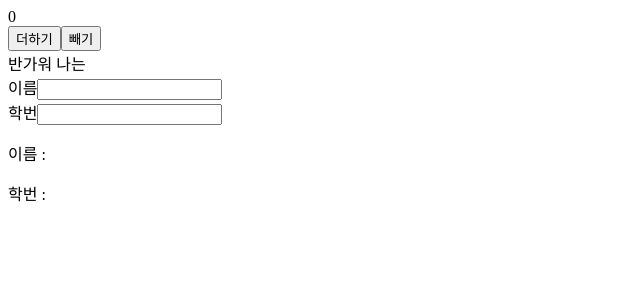
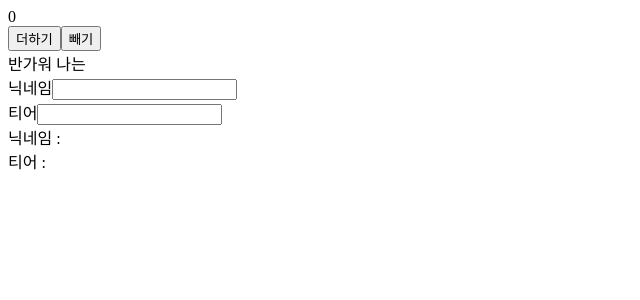
Before and after one commit to SWJBReactStudy/React_Goguma, a React (Create React App) app: page / in a window 1280 px wide. Shown: the top 300 px of the page, without its empty margins (0-640 px from the left). Built offline with nearby package versions, Linux system fonts and the light colour scheme.

Commit message:
Update Form.jsx

```diff
--- a/src/Component/Form.jsx
+++ b/src/Component/Form.jsx
@@ -6,22 +6,19 @@ const Form = () => {
     const onChangeStudent = (e) => {
         setStudent({
             ...student,
-            [e.target.name] : e.target.value,
+            [e.target.name] : e.target.value
         });
-    };
+    }
 
     return(
         <div>
-            <label>이름</label>
-            <input name="name" type="text" onChange={onChangeStudent} value={student.name}/>
+            <label>닉네임</label>
+            <input type="text" name="nickname" onChange={onChangeStudent} value={student.nickname} />
             <br/>
-            <label>학번</label>
-            <input name="hakbun" type="text" onChange={onChangeStudent} value={student.hakbun}/>
-
-            <div>
-                <p>이름 : {student.name}</p>
-                <p>학번 : {student.hakbun}</p>
-            </div>
+            <label>티어</label>
+            <input type="text" name="tier" onChange={onChangeStudent} value={student.tier}/>
+            <div>닉네임 : {student.nickname}</div>
+            <div>티어 : {student.tier}</div>
         </div>
     );
 }
```
